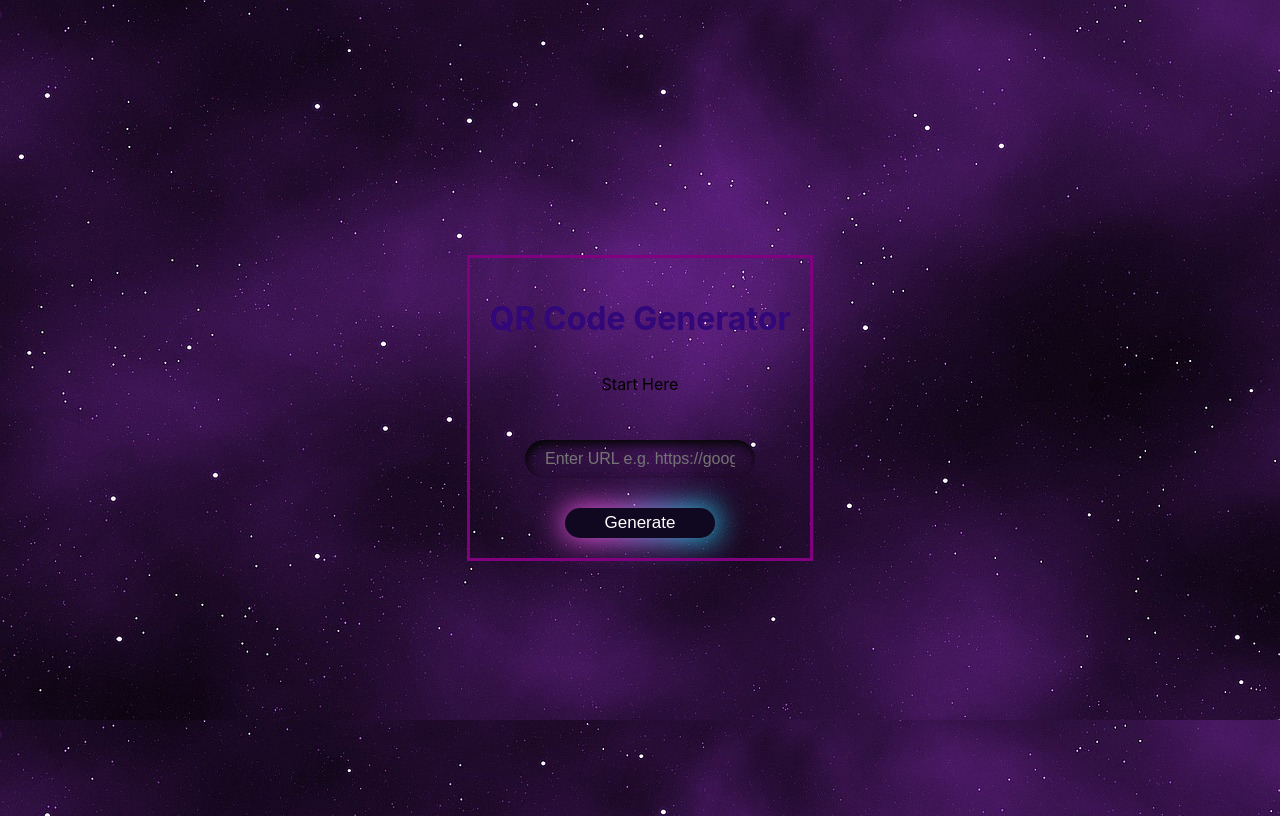
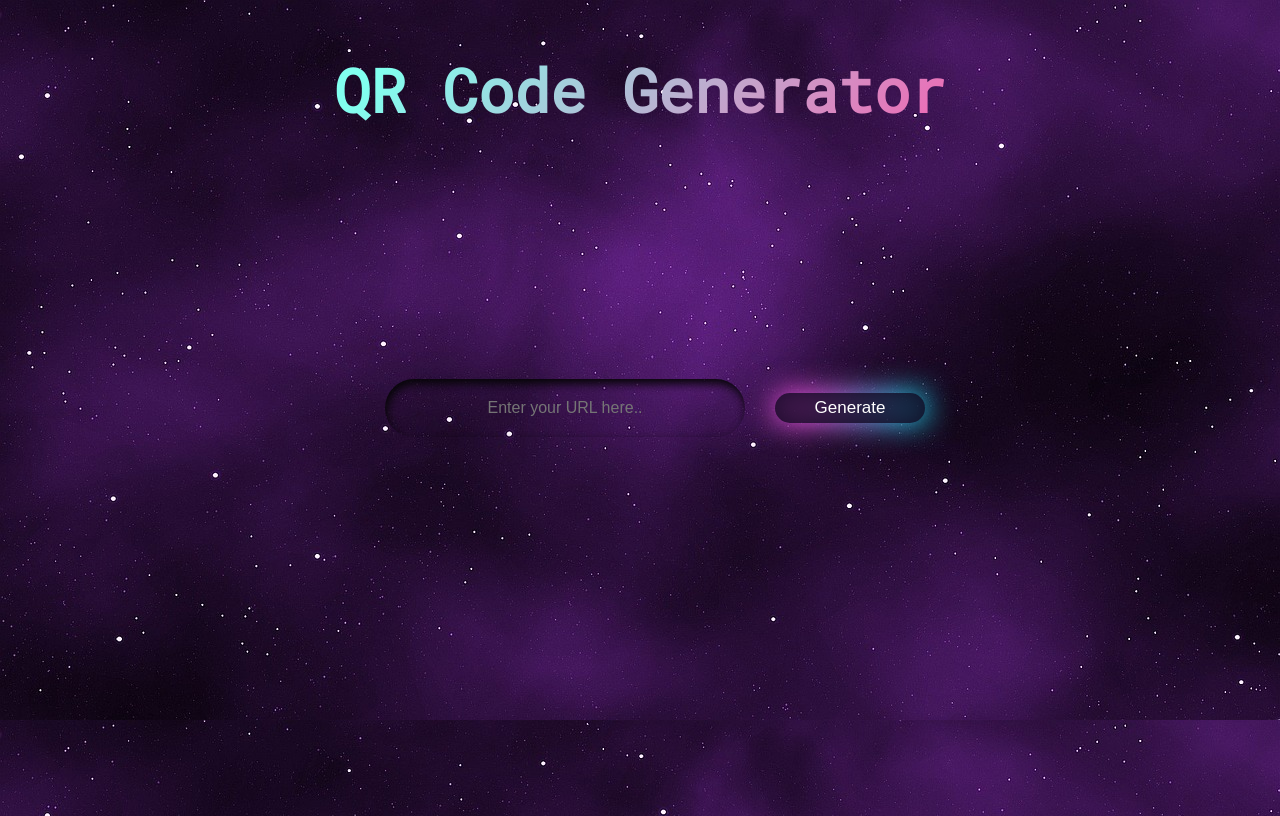
Before and after one commit to Technigo/project-custom-hooks-qr-code-generator-vite, a React (Vite) app: page / in a window 1280 px wide. Built offline with nearby package versions, Linux system fonts and the light colour scheme.

Commit message:
Added more styling

```diff
--- a/index.html
+++ b/index.html
@@ -2,6 +2,9 @@
 <html lang="en">
   <head>
     <meta charset="UTF-8" />
+    <link rel="preconnect" href="https://fonts.googleapis.com">
+    <link rel="preconnect" href="https://fonts.gstatic.com" crossorigin>
+    <link href="https://fonts.googleapis.com/css2?family=Roboto+Mono&display=swap" rel="stylesheet">
     <link rel="icon" type="image/svg+xml" href="/vite.svg" />
     <meta name="viewport" content="width=device-width, initial-scale=1.0" />
     <title>QR Code Generator</title>
--- a/src/App.jsx
+++ b/src/App.jsx
@@ -1,38 +1,64 @@
-// import logo from "./assets/technigo-logo.svg";
-// import {FiDownload} from 'react-icons/fa'
 import { useQRCodeGenerator } from "./hooks/useQRCodeGenerator";
 
 // Define the App component
 export const App = () => {
-   const { url, setUrl, showInput, qrCode, generateQRCode, downloadQRCode, repeatAction } = useQRCodeGenerator();
-  // Destructure variables, properties and methods from the useQRCodeGenerator hook that you imported above here :)
+   const {
+    url,
+    setUrl,
+    showInput,
+    qrCode,
+    generateQRCode,
+    downloadQRCode,
+    repeatAction
+  } = useQRCodeGenerator();
 
-  // Return the JSX to render the component
   return (
 
     <div className="app">
-    {/* Render the title */}
-    {/* <img className="logo" src={logo} alt="" /> */}
+      <header>
           <h1>QR Code Generator</h1>
-    <p>Start Here</p>
+      </header>
 
-
-     <div className="input-container">
+      {showInput ? (
+          <>
             <input
               type="text"
               value={url}
               onChange={(e) => setUrl(e.target.value)}
-          placeholder="Enter URL e.g. https://google.com"
+              placeholder="Enter your URL here.."
             />
-        <button className="generate-btn" onClick={generateQRCode}>Generate</button>
+            <button
+            className="text-button"
+            onClick={generateQRCode}>Generate</button>
+          </> ) : (
+          <>
+            {qrCode &&
+              <div className="generated-wrapper">
+
+                <h2>Qr code for {url}</h2>
+
+                <div className="qr-container">
+
+                  <img src={qrCode} alt="Generated QR Code" />
+
+                  <div className="qrCode-btn-container">
+                    <button className="Btn"
+                    onClick={downloadQRCode}>
+                    <svg className="svgIcon" viewBox="0 0 384 512" height="1em" xmlns="http://www.w3.org/2000/svg"><path d="M169.4 470.6c12.5 12.5 32.8 12.5 45.3 0l160-160c12.5-12.5 12.5-32.8 0-45.3s-32.8-12.5-45.3 0L224 370.8 224 64c0-17.7-14.3-32-32-32s-32 14.3-32 32l0 306.7L54.6 265.4c-12.5-12.5-32.8-12.5-45.3 0s-12.5 32.8 0 45.3l160 160z"></path></svg>
+                    <span className="icon2"></span>
+                    <span className="tooltip">Download</span>
+                    </button>
+
+                    <button
+                    className="text-button"
+                    onClick={repeatAction}>Create one more</button>
                   </div>
 
-      <div className="qrCode-container">
-       {qrCode && <> <img src={qrCode} alt="Generated QR Code" />
-        <button className="download-btn" onClick={downloadQRCode}>Download QR code</button>
-        <button className="repeat-btn" onClick={repeatAction}>One more!</button>
-        </>}
                 </div>
+              </div>
+            }
+          </>
+        )}
 
     </div>
 );
--- a/src/hooks/useQRCodeGenerator.jsx
+++ b/src/hooks/useQRCodeGenerator.jsx
@@ -14,8 +14,8 @@ export const useQRCodeGenerator = () => {
       width: 200,
       margin: 2,
       color: {
-        light: "#FFFFFF",
-        dark:""
+        light: '#0000',
+        dark:'#ffff'
       }
     }, (err, url)=> {
       if (err) return console.log(err)
@@ -31,36 +31,31 @@ export const useQRCodeGenerator = () => {
   // Define a function to get the filename from the user through a prompt
   const getFileName = () => {
     let fileName = prompt("Enter a filename for the QR code", "qrcode"); // A prompt message with a placeholder
-    if (!fileName) {
-      // Handle empty filename by recursively asking for a filename
-      fileName = getFileName();
-    }
     return fileName;
   };
 
-  // Call the getFileName function to get the desired filename from the user
+  // Calling the getFileName function to get the desired filename from the user
   const fileName = getFileName();
 
-  // Format the filename to ensure it is filesystem-friendly
-  const formattedFileName = fileName.replace(/\s+/g, "_").toLowerCase(); // Replace spaces with underscores and convert to lowercase
+  // Formatting the filename to ensure it is filesystem-friendly
+  const formattedFileName = fileName.replace(/\s+/g, "_").toLowerCase(); // Replaces spaces with underscores and convert to lowercase
 
-  // Create an anchor element to facilitate the download
+  // Creates an anchor element to facilitate the download
   const downloadLink = document.createElement("a");
 
-  // Set the necessary attributes on the anchor element to prepare it for download
-  downloadLink.href = qrCode; // Set the href to the generated QR code data URL
-  downloadLink.download = `${formattedFileName}.png`; // Set the download attribute with the formatted filename and .png extension
+  // Sets the necessary attributes on the anchor element to prepare it for download
+  downloadLink.href = qrCode; // Sets the href to the generated QR code data URL
+  downloadLink.download = `${formattedFileName}.png`; // Sets the download attribute with the formatted filename and .png extension
 
-  // Append the anchor element to the document to make it interactable
+  // Appends the anchor element to the document to make it interactable
   document.body.appendChild(downloadLink);
 
-  // Programmatically trigger a click on the anchor element to initiate the download
+  // Programmatically triggers a click on the anchor element to initiate the download
   downloadLink.click();
 
-  // Remove the anchor element from the document after the download has been initiated
+  // Removes the anchor element from the document after the download has been initiated
   document.body.removeChild(downloadLink);
 };
-
 
 
   // Function to reset the state and allow generating a new QR code
@@ -70,6 +65,6 @@ export const useQRCodeGenerator = () => {
     setShowInput(true);
   };
 
-  // Return the state variables and functions to be used in the component
+  // Returning the state variables and functions to be used in the app component
   return { url, setUrl, qrCode, showInput, generateQRCode, downloadQRCode, repeatAction };
 };
--- a/src/index.css
+++ b/src/index.css
@@ -1,8 +1,6 @@
 :root {
   margin: 0;
-  font-family: -apple-system, BlinkMacSystemFont, "Segoe UI", "Roboto", "Oxygen",
-    "Ubuntu", "Cantarell", "Fira Sans", "Droid Sans", "Helvetica Neue",
-    sans-serif;
+  font-family: 'Roboto Mono', monospace;
   -webkit-font-smoothing: antialiased;
   -moz-osx-font-smoothing: grayscale;
 }
@@ -17,13 +15,32 @@ body {
 
 .app {
   display: flex;
-  border: solid purple;
   flex-direction: column;
   align-items: center;
   justify-content: center;
   padding: 20px;
-  /* background-color: rgba(68, 0, 128, 0.409); */
 }
+
+
+/*----- Header styling --------*/
+
+header {
+  position: fixed;
+  top:10px;
+}
+
+h1 {
+  background-image: linear-gradient(135deg, #81FFEF 10%, #F067B4 100%);
+  -webkit-background-clip: text;
+  -webkit-text-fill-color: transparent;
+  -moz-background-clip: text;
+  -moz-text-fill-color: transparent;
+  font-size: 40px;
+  text-align: center;
+}
+
+
+/*------ Input area styling -------- */
 
 .input-container {
   display: flex;
@@ -31,33 +48,49 @@ body {
   align-items: center;
 }
 
-.qrCode-container {
-  display: flex;
-  flex-direction: column;
-  align-items: center;
-}
-
-h1 {
-  color: rgb(49, 7, 121);
-  margin-bottom: 20px;
-}
-
 input {
   margin: 30px;
   background: none;
   border: none;
   outline: none;
-  max-width: 190px;
-  padding: 10px 20px;
+  width: 300px;
+  padding: 20px 30px;
   font-size: 16px;
   border-radius: 9999px;
   box-shadow: inset 2px 5px 10px rgb(5, 5, 5);
   color: #fff;
+  text-align: center;
 }
 
 
 
-button {
+/*------ Generated qr-code area styling ------*/
+
+.generated-wrapper {
+  display: flex;
+  flex-direction: column;
+  align-items: center;
+  justify-content: center;
+}
+
+.qrCode-btn-container {
+  display: flex;
+  flex-direction: column-reverse;
+  align-items: center;
+  gap: 20px;
+}
+
+h2 {
+  color: #fff;
+  font-size: 20px;
+  text-align: center;
+}
+
+
+
+/* ----- Text-button styling --------*/
+
+.text-button {
   width: 150px;
   height: 30px;
   cursor: pointer;
@@ -66,11 +99,12 @@ button {
   border-radius: 1rem;
   border: none;
   position: relative;
-  background: #100720;
+  background: #100720c0;
   transition: 0.1s;
+
 }
 
-button::after {
+.text-button::after {
   content: '';
   width: 100%;
   height: 100%;
@@ -82,22 +116,140 @@ button::after {
   top: 0;
 }
 
-button:hover {
+.text-button:hover {
   transform: scale(0.9) rotate(3deg);
   background: radial-gradient(circle farthest-corner at 10% 20%, rgba(255, 94, 247, 1) 17.8%, rgba(2, 245, 255, 1) 100.2%);
   transition: 0.5s;
 }
 
 
+/*----- Icon-button styling ----------*/
+
+.Btn {
+  width: 45px;
+  height: 45px;
+  border: none;
+  border-radius: 50%;
+  background-color: #0000;
+  display: flex;
+  flex-direction: column;
+  align-items: center;
+  justify-content: center;
+  cursor: pointer;
+  position: relative;
+  transition-duration: .3s;
+  box-shadow: 2px 2px 10px rgba(0, 0, 0, 0.11);
+}
+
+.svgIcon {
+  fill: rgb(214, 178, 255);
+}
+
+.icon2 {
+  width: 18px;
+  height: 5px;
+  border-bottom: 2px solid rgb(182, 143, 255);
+  border-left: 2px solid rgb(182, 143, 255);
+  border-right: 2px solid rgb(182, 143, 255);
+}
+
+.tooltip {
+  position: absolute;
+  right: -105px;
+  opacity: 0;
+  background-color: rgb(12, 12, 12);
+  color: white;
+  padding: 5px 10px;
+  border-radius: 5px;
+  display: flex;
+  align-items: center;
+  justify-content: center;
+  transition-duration: .2s;
+  pointer-events: none;
+  letter-spacing: 0.5px;
+}
+
+.tooltip::before {
+  position: absolute;
+  content: "";
+  width: 10px;
+  height: 10px;
+  background-color: rgb(12, 12, 12);
+  background-size: 1000%;
+  background-position: center;
+  transform: rotate(45deg);
+  left: -5%;
+  transition-duration: .3s;
+}
+
+.Btn:hover .tooltip {
+  opacity: 1;
+  transition-duration: .3s;
+}
+
+.Btn:hover {
+  background: radial-gradient(circle farthest-corner at 10% 20%, rgba(255, 94, 247, 1) 17.8%, rgba(2, 245, 255, 1) 100.2%);
+  transition-duration: .3s;
+}
+
+.Btn:hover .icon2 {
+  border-bottom: 2px solid rgb(235, 235, 235);
+  border-left: 2px solid rgb(235, 235, 235);
+  border-right: 2px solid rgb(235, 235, 235);
+}
+
+.Btn:hover .svgIcon {
+  fill: rgb(255, 255, 255);
+  animation: slide-in-top 0.6s cubic-bezier(0.250, 0.460, 0.450, 0.940) both;
+}
+
+@keyframes slide-in-top {
+  0% {
+    transform: translateY(-10px);
+    opacity: 0;
+  }
+
+  100% {
+    transform: translateY(0px);
+    opacity: 1;
+  }
+}
+
+/*---- qr-code image styling ------ */
 
 img {
   margin-top: 20px;
   max-width: 300px;
-  border: 1px solid #ccc;
   border-radius: 4px;
+  margin-bottom: 20px;
 }
 
-img.logo {
-  border: none;
-  max-width: 200px;
+
+/*----- Media queries -------*/
+
+@media (min-width: 667px) {
+ .app {
+  flex-direction: row;
+ }
+
+ h1 {
+  font-size: 60px;
+ }
+
+ .qr-container {
+  display: flex;
+  flex-direction: row;
+  align-items: center;
+  gap: 20px;
+  margin-top: 20px;
+ }
+
+ h2 {
+  font-size: 30px;
+ }
+
+ img {
+  margin-top: 0;
+ }
+
 }
```
Also changed, not shown: src/components/QrExample.jsx (deleted, +0 -48 lines), public/assets/purple-background.jpg (deleted), 1 other file (tests, documents, lock files or other folders). Lines whose indentation alone changed are shown as unchanged.
